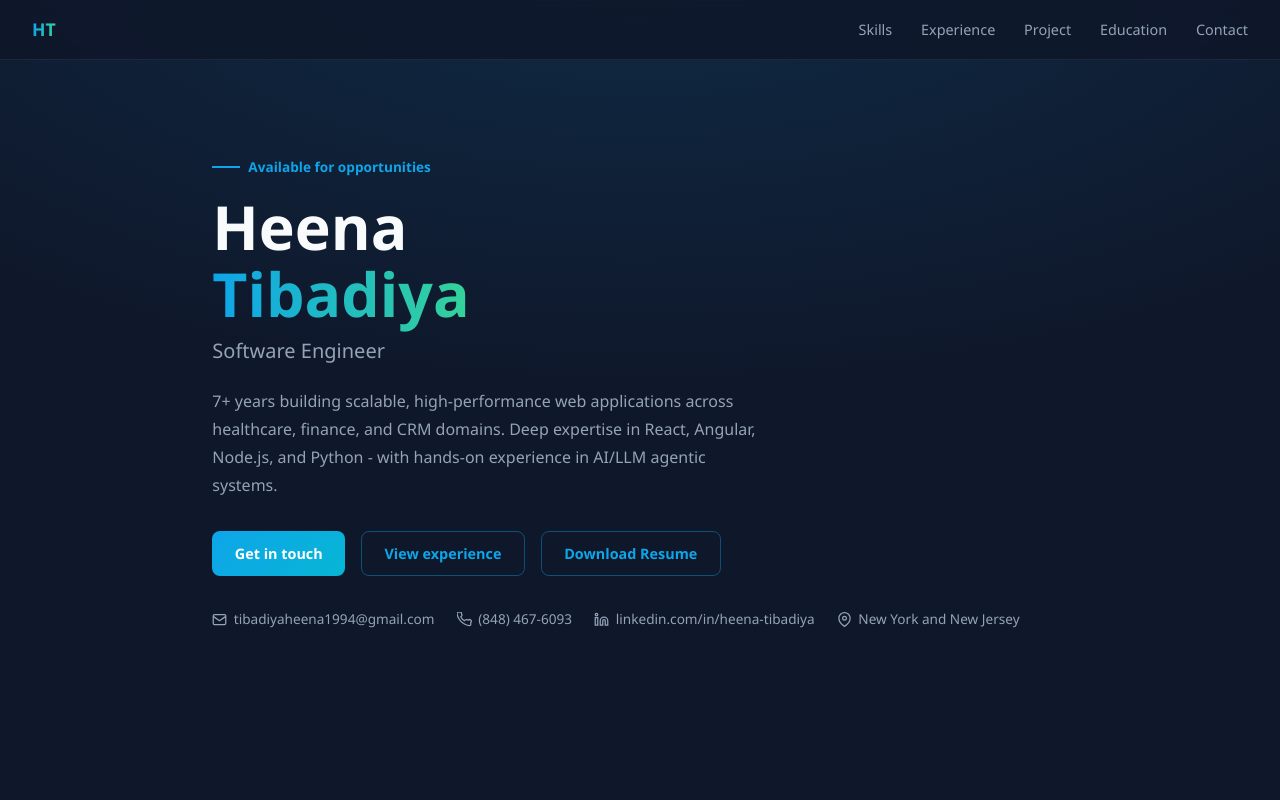
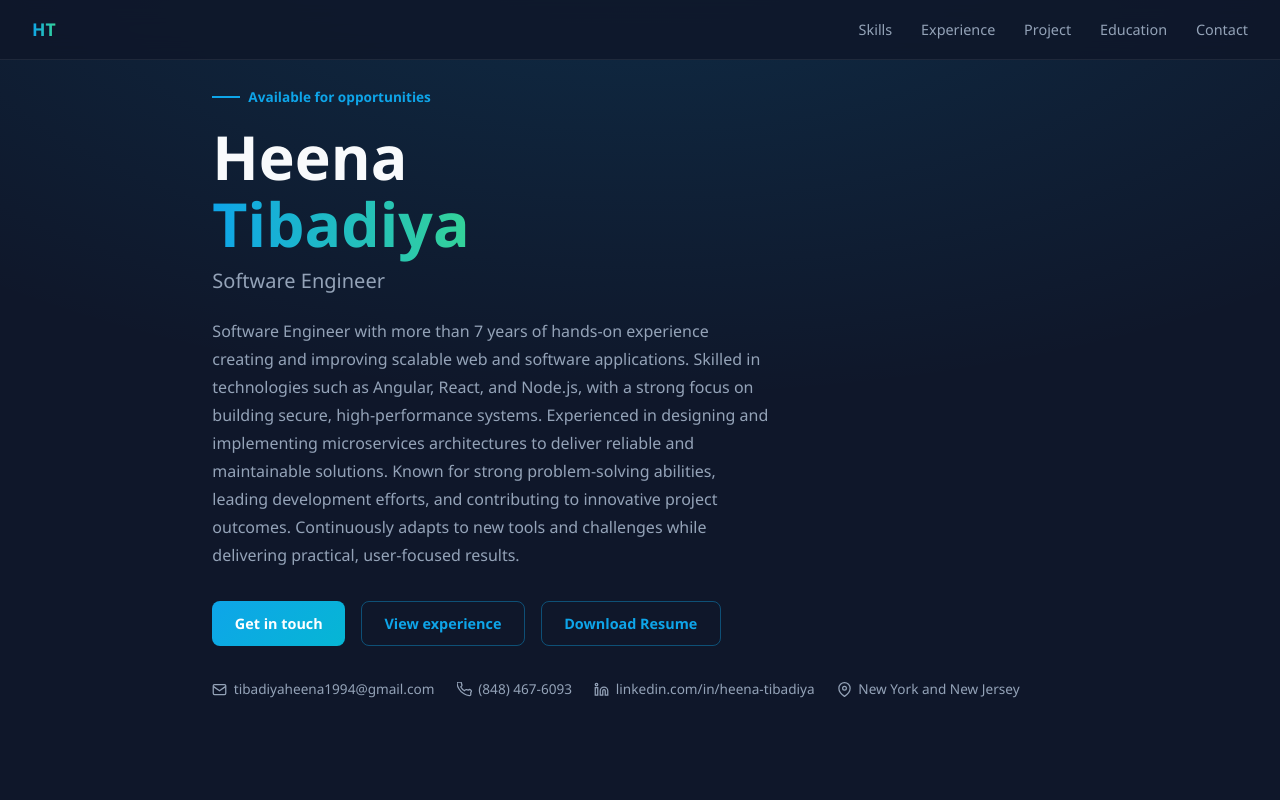
Before and after one commit to HeenaTibadiya/heena-portfolio, a React (Create React App) app: page / in a window 1280 px wide. Shown: the top 800 px of the page. Built offline with nearby package versions, Linux system fonts and the light colour scheme.

Commit message:
chnages for text

```diff
--- a/src/App.jsx
+++ b/src/App.jsx
@@ -400,9 +400,11 @@ const markup = `
         <h1>Heena<br /><span>Tibadiya</span></h1>
         <p class="hero-role">Software Engineer</p>
         <p class="hero-summary">
-          7+ years building scalable, high-performance web applications across healthcare,
-          finance, and CRM domains. Deep expertise in React, Angular, Node.js, and Python -
-          with hands-on experience in AI/LLM agentic systems.
+          Software Engineer with more than 7 years of hands-on experience creating and improving scalable web and software applications.
+          Skilled in technologies such as Angular, React, and Node.js, with a strong focus on building secure, high-performance systems.
+          Experienced in designing and implementing microservices architectures to deliver reliable and maintainable solutions. Known for
+          strong problem-solving abilities, leading development efforts, and contributing to innovative project outcomes. Continuously
+          adapts to new tools and challenges while delivering practical, user-focused results.
         </p>
         <div class="hero-cta">
           <a href="#contact" class="btn btn-primary">Get in touch</a>
```
